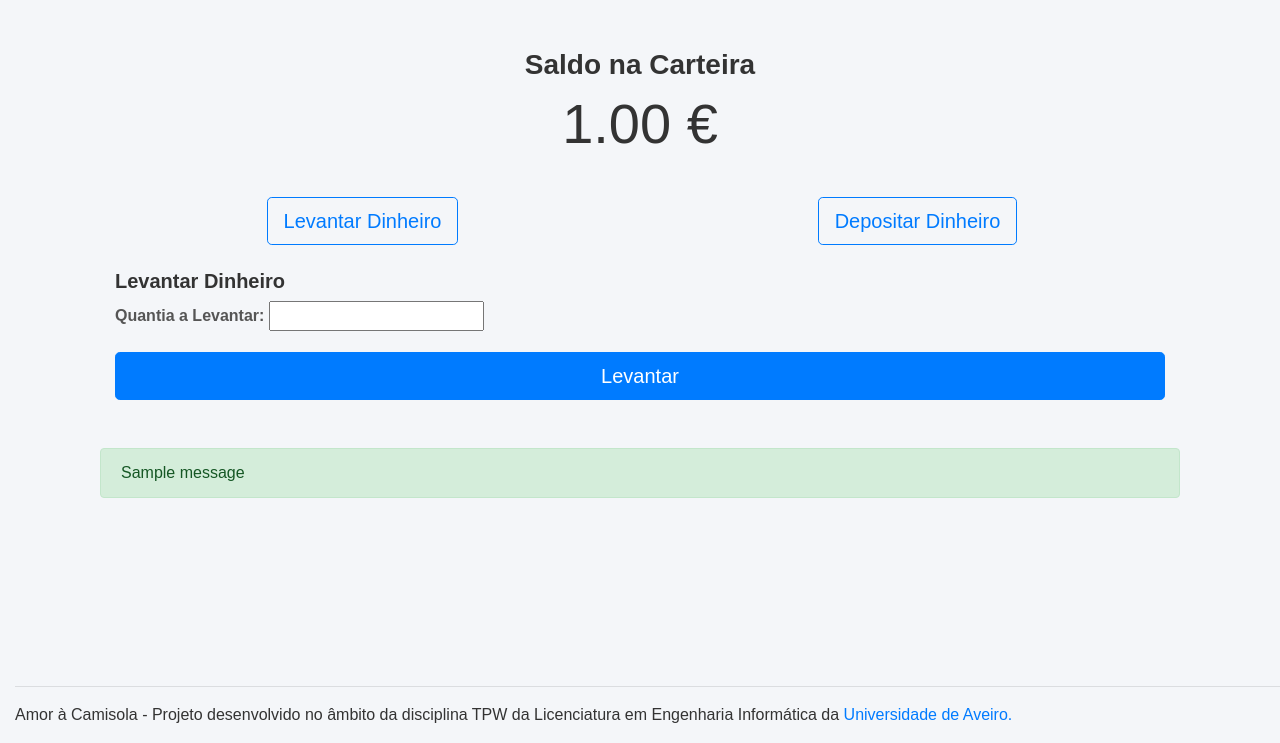
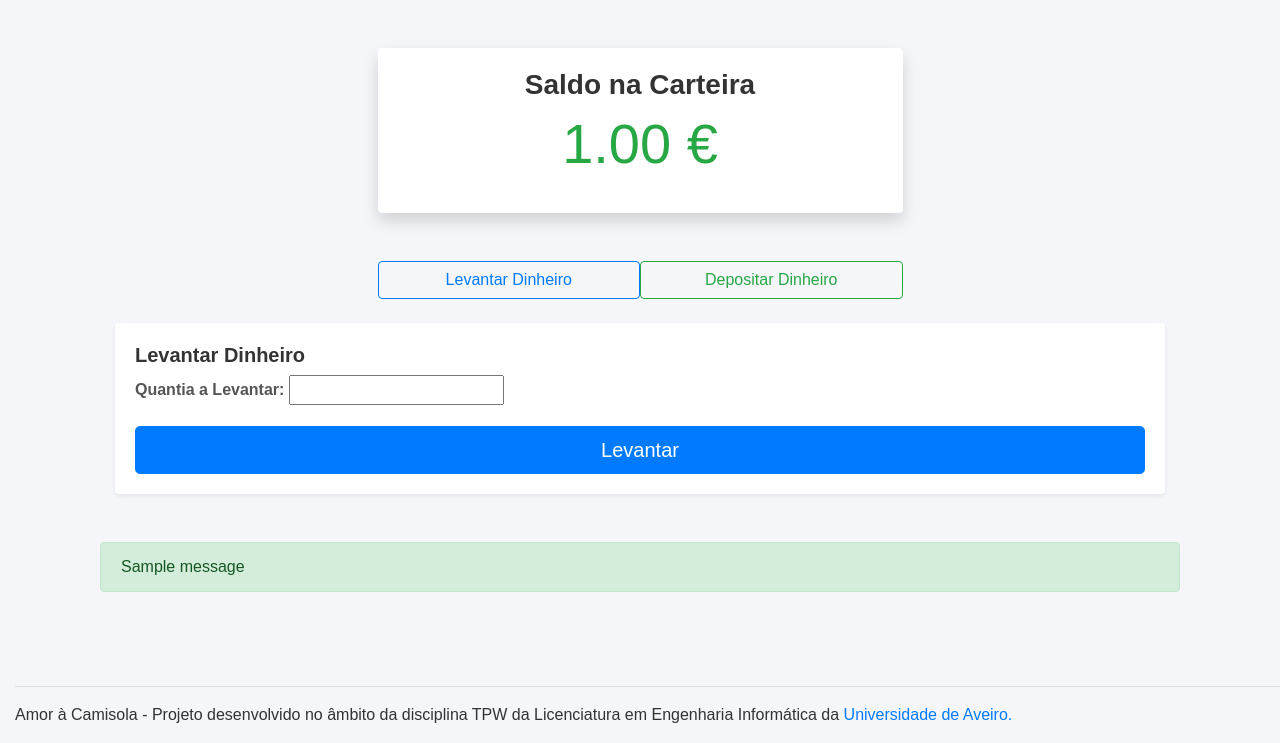
Before and after one commit to rodrigoabreu22/TPW_Project_1, a Django app: page /wallet/ in a window 1280 px wide. Shown: the part 57-800 px from the top of the page. Run offline with Django 5.2, Linux system fonts and the light colour scheme; a user stored in the database is signed in; tables that the repository leaves empty hold one stand-in row (values such as "Sample post"); one stand-in notice (Sample message) is shown; some libraries are stand-ins or nearby versions.

Commit message:
mais uns fixes e melhroias

```diff
--- a/AmorCamisola/templates/wallet.html
+++ b/AmorCamisola/templates/wallet.html
@@ -1,49 +1,57 @@
 {% extends "layout.html" %}
 
 {% block content %}
-
 <div class="container my-5">
     <!-- Wallet Balance Display -->
-    <div class="row mb-4 text-center">
-        <div class="col">
-            <h3 class="font-weight-bold text">Saldo na Carteira</h3>
-            <p class="display-4 text">{{ profile.wallet }} €</p>
+    <div class="row mb-5 justify-content-center">
+        <div class="col-md-6 text-center">
+            <div class="card shadow border-0">
+                <div class="card-body">
+                    <h3 class="font-weight-bold">Saldo na Carteira</h3>
+                    <p class="display-4 text-success">{{ profile.wallet }} €</p>
+                </div>
+            </div>
         </div>
     </div>
 
-    <!-- Toggle Buttons -->
-    <div class="row mb-4 text-center">
-        <div class="col">
-            <!-- Button to show the withdrawal form -->
-            <button id="showWithdrawal" class="btn btn-outline-primary btn-lg">Levantar Dinheiro</button>
-        </div>
-        <div class="col">
-            <!-- Button to show the deposit form -->
-            <button id="showDeposit" class="btn btn-outline-primary btn-lg">Depositar Dinheiro</button>
+    <!-- Toggle Button Group for Withdrawal and Deposit Forms -->
+    <div class="row mb-4 justify-content-center">
+        <div class="col-md-6 d-flex justify-content-around">
+            <button id="showWithdrawal" class="btn btn-outline-primary w-100 me-2">Levantar Dinheiro</button>
+            <button id="showDeposit" class="btn btn-outline-success w-100 ms-2">Depositar Dinheiro</button>
         </div>
     </div>
 
-    <!-- Withdrawal Form (Visible by default) -->
-    <div id="withdrawalContainer" class="container mb-4">
+    <!-- Withdrawal Form -->
+    <div id="withdrawalContainer" class="container mb-4" style="display: block;">
+        <div class="card shadow-sm border-0">
+            <div class="card-body">
                 <h5 class="font-weight-bold">Levantar Dinheiro</h5>
                 <form method="post" action="{% url 'withdraw_money' %}">
                     {% csrf_token %}
                     {{ levantamentoform.as_p }}
-            <button type="submit" class="btn btn-primary btn-lg btn-block">Levantar</button>
+                    <button type="submit" class="btn btn-primary btn-lg w-100">Levantar</button>
                 </form>
             </div>
+        </div>
+    </div>
 
-    <!-- Deposit Form (Hidden by default) -->
+    <!-- Deposit Form -->
     <div id="depositContainer" class="container mb-4" style="display: none;">
+        <div class="card shadow-sm border-0">
+            <div class="card-body">
                 <h5 class="font-weight-bold">Depositar Dinheiro</h5>
                 <form method="post" action="{% url 'deposit_money' %}">
                     {% csrf_token %}
                     {{ depositoform.as_p }}
-            <button type="submit" class="btn btn-success btn-lg btn-block">Depositar</button>
+                    <button type="submit" class="btn btn-success btn-lg w-100">Depositar</button>
                 </form>
             </div>
         </div>
+    </div>
+</div>
 
+<!-- Messages Display -->
 {% if messages %}
     <div class="container mt-3">
         {% for message in messages %}
@@ -54,7 +62,7 @@
     </div>
 {% endif %}
 
-<!-- JavaScript to toggle between forms -->
+<!-- JavaScript to Toggle Forms -->
 <script>
     document.addEventListener("DOMContentLoaded", function() {
         const showDepositBtn = document.getElementById("showDeposit");
@@ -62,13 +70,11 @@
         const depositContainer = document.getElementById("depositContainer");
         const withdrawalContainer = document.getElementById("withdrawalContainer");
 
-        // Show deposit form and hide withdrawal form
         showDepositBtn.addEventListener("click", function() {
             depositContainer.style.display = "block";
             withdrawalContainer.style.display = "none";
         });
 
-        // Show withdrawal form and hide deposit form
         showWithdrawalBtn.addEventListener("click", function() {
             depositContainer.style.display = "none";
             withdrawalContainer.style.display = "block";
--- a/AmorCamisola/views.py
+++ b/AmorCamisola/views.py
@@ -260,7 +260,7 @@ def pubProduct(request):
                     try:
                         size = int(size)
                     except ValueError:
-                        return render(request, 'publishProduct.html', {'form': form, 'error': True})
+                        return render(request, 'publishProduct.html', {'form': form, 'error': True, "offer_count": getOffersCount(request), "profile": user_profile})
 
                     if size in [36, 37, 38, 39, 40, 41, 42, 43, 44, 45, 46, 47]:
                         boots = Boots(product=product, size=size)
@@ -332,6 +332,19 @@ def userlist(request):
 def detailedProduct(request, id):
     print(request)
     product = Product.objects.get(id=id)
+    if Jersey.objects.filter(product=product).exists():
+        category="camisola"
+        p=Jersey.objects.get(id=id)
+    elif Shorts.objects.filter(product=product).exists():
+        category="calções"
+        p=Shorts.objects.get(id=id)
+    elif Socks.objects.filter(product=product).exists():
+        category="meias"
+        p=Socks.objects.get(id=id)
+    elif Boots.objects.filter(product=product).exists():
+        category="chuteiras"
+
+
     user = User.objects.get(id=request.user.id)
     sellerProfile = UserProfile.objects.get(user = product.seller)
     try:
@@ -359,7 +372,7 @@ def detailedProduct(request, id):
             print("saved")
             redirect('/')
     form = ListingOffer(userProfile, product)
-    tparams = {"product": product, 'form': form, 'profile': userProfile, 'user' : user, 'offer_count' : getOffersCount(request), 'sellerProfile': sellerProfile}
+    tparams = {"product": p, 'form': form, 'profile': userProfile, 'user' : user, 'offer_count' : getOffersCount(request), 'sellerProfile': sellerProfile, 'category': category}
     return render(request, 'productDetailed.html', tparams)
 
 def offers(request, action=None, id=None):
```
Also changed, not shown: AmorCamisola/templates/favorites.html (+11 -12 lines), AmorCamisola/templates/home.html (+21 -17 lines), AmorCamisola/templates/myProfile.html (+8 -3 lines), AmorCamisola/templates/productDetailed.html (+10 -7 lines), AmorCamisola/templates/profile.html (+16 -3 lines). Lines whose indentation alone changed are shown as unchanged.
